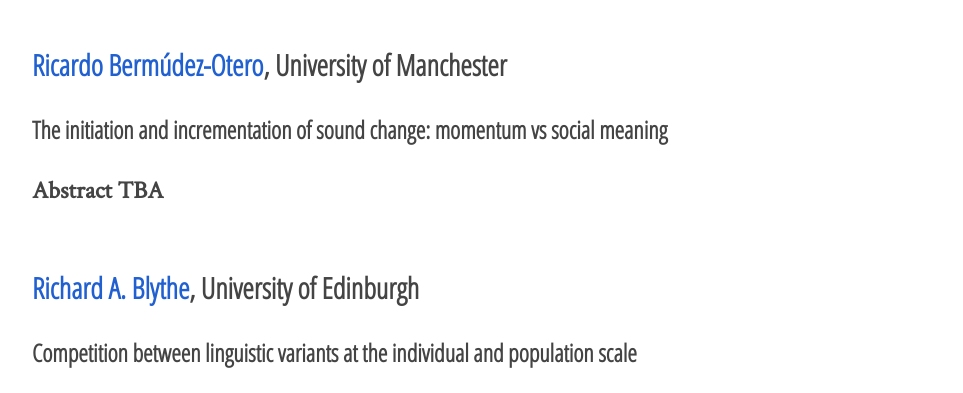
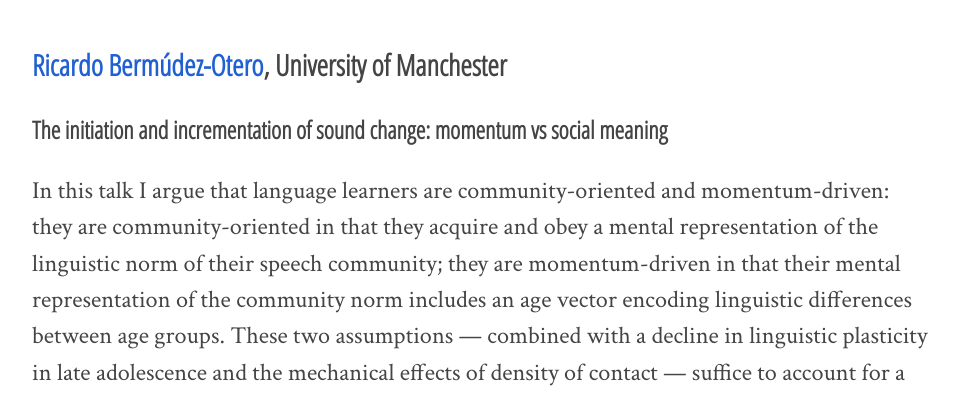
Before and after one commit to rusesymposium/rusesymposium.github.io, a plain HTML site: page keynotes/index.html in a window 1280 px wide. Shown: the part 333-726 px from the top of the page, without its empty margins (158-1121 px from the left). Drawn offline with Linux system fonts and the light colour scheme.

Commit message:
keynote abstracts

```diff
--- a/index.xml
+++ b/index.xml
@@ -40,8 +40,7 @@ Changing communicative need predicts lexical competition and contributes to lang
       <pubDate>Fri, 22 Feb 2019 17:43:55 +0000</pubDate>
 
       <guid>http://rusesymposium.org.uk/keynotes/</guid>
-      <description>Ricardo Bermúdez-Otero, University of Manchester The initiation and incrementation of sound change: momentum vs social meaning Abstract TBA
-Richard A. Blythe, University of Edinburgh Competition between linguistic variants at the individual and population scale A number of documented language changes (e.g., names for an object, or alternative grammatical structures) can be couched as a competition between an existing ‘conventional’ variant and one or more incoming ‘innovations’. Mathematical models allow one to determine how processes acting at the individual speaker level (such as matching the frequencies of existing variants, cognitive biases that favour specific innovations or sociolinguistic prestige effects) manifest themselves at the population scale, with social network structures mediating between them.</description>
+      <description>Ricardo Bermúdez-Otero, University of Manchester The initiation and incrementation of sound change: momentum vs social meaning In this talk I argue that language learners are community-oriented and momentum-driven: they are community-oriented in that they acquire and obey a mental representation of the linguistic norm of their speech community; they are momentum-driven in that their mental representation of the community norm includes an age vector encoding linguistic differences between age groups.</description>
     </item>
 
     <item>
--- a/keynotes/index.html
+++ b/keynotes/index.html
@@ -6,12 +6,9 @@
   <title>Keynotes - RUSE 2019</title>
   <meta property="og:title" content="Keynotes - RUSE 2019" />
   <meta name="twitter:title" content="Keynotes - RUSE 2019" />
-  <meta name="description" content="Ricardo Bermúdez-Otero, University of Manchester The initiation and incrementation of sound change: momentum vs social meaning Abstract TBA
-Richard A. Blythe, University of Edinburgh Competition between linguistic variants at the individual and population scale A number of documented language changes (e.g., names for an object, or alternative grammatical structures) can be couched as a competition between an existing ‘conventional’ variant and one or more incoming ‘innovations’. Mathematical models allow one to determine how processes acting at the individual speaker level (such as matching the frequencies of existing variants, cognitive biases that favour specific innovations or sociolinguistic prestige effects) manifest themselves at the population scale, with social network structures mediating between them.">
-  <meta property="og:description" content="Ricardo Bermúdez-Otero, University of Manchester The initiation and incrementation of sound change: momentum vs social meaning Abstract TBA
-Richard A. Blythe, University of Edinburgh Competition between linguistic variants at the individual and population scale A number of documented language changes (e.g., names for an object, or alternative grammatical structures) can be couched as a competition between an existing ‘conventional’ variant and one or more incoming ‘innovations’. Mathematical models allow one to determine how processes acting at the individual speaker level (such as matching the frequencies of existing variants, cognitive biases that favour specific innovations or sociolinguistic prestige effects) manifest themselves at the population scale, with social network structures mediating between them.">
-  <meta name="twitter:description" content="Ricardo Bermúdez-Otero, University of Manchester The initiation and incrementation of sound change: momentum vs social meaning Abstract TBA
-Richard A. Blythe, University of Edinburgh Competition …">
+  <meta name="description" content="Ricardo Bermúdez-Otero, University of Manchester The initiation and incrementation of sound change: momentum vs social meaning In this talk I argue that language learners are community-oriented and momentum-driven: they are community-oriented in that they acquire and obey a mental representation of the linguistic norm of their speech community; they are momentum-driven in that their mental representation of the community norm includes an age vector encoding linguistic differences between age groups.">
+  <meta property="og:description" content="Ricardo Bermúdez-Otero, University of Manchester The initiation and incrementation of sound change: momentum vs social meaning In this talk I argue that language learners are community-oriented and momentum-driven: they are community-oriented in that they acquire and obey a mental representation of the linguistic norm of their speech community; they are momentum-driven in that their mental representation of the community norm includes an age vector encoding linguistic differences between age groups.">
+  <meta name="twitter:description" content="Ricardo Bermúdez-Otero, University of Manchester The initiation and incrementation of sound change: momentum vs social meaning In this talk I argue that language learners are community-oriented and …">
   <meta name="author" content=""/>
   <meta property="og:site_name" content="RUSE 2019" />
   <meta property="og:url" content="http://rusesymposium.org.uk/keynotes/" />
@@ -83,7 +80,22 @@ Richard A. Blythe, University of Edinburgh Competition …">
 
 <h3 id="the-initiation-and-incrementation-of-sound-change-momentum-vs-social-meaning">The initiation and incrementation of sound change: momentum vs social meaning</h3>
 
-<p><strong>Abstract TBA</strong></p>
+<p>In this talk I argue that language learners are community-oriented and
+momentum-driven: they are community-oriented in that they acquire and
+obey a mental representation of the linguistic norm of their speech
+community; they are momentum-driven in that their mental representation
+of the community norm includes an age vector encoding linguistic
+differences between age groups. These two assumptions &mdash; combined with a
+decline in linguistic plasticity in late adolescence and the mechanical
+effects of density of contact &mdash; suffice to account for a wide range of
+general macroscopic properties of sound change observed by historical
+linguists and sociolinguists: the occurrence of localized bifurcations,
+monotonic intergenerational incrementation, the adolescent peak, class
+stratification, the curvilinear propagation of change from below, and
+even the existence of change reversals. Linguistic variants do acquire
+indexical value, and so social meaning, but this produces only
+small-scale attitudinal effects; it does not drive the intergenerational
+incrementation of sound change.</p>
 
 <h2 id="richard-a-blythe-https-www2-ph-ed-ac-uk-rblythe3-university-of-edinburgh"><a href="https://www2.ph.ed.ac.uk/~rblythe3/">Richard A. Blythe</a>, University of Edinburgh</h2>
 
```
Also changed, not shown: programme/index.html (+1 -1 lines), 1 other file.
